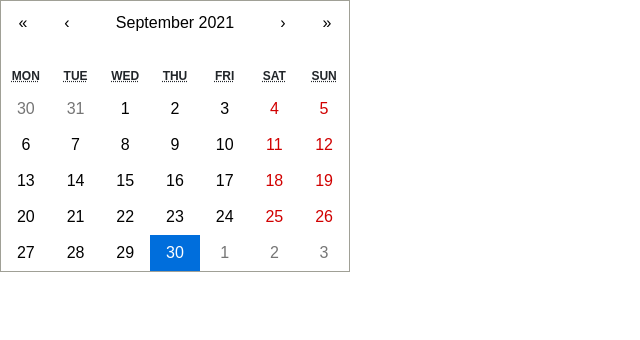
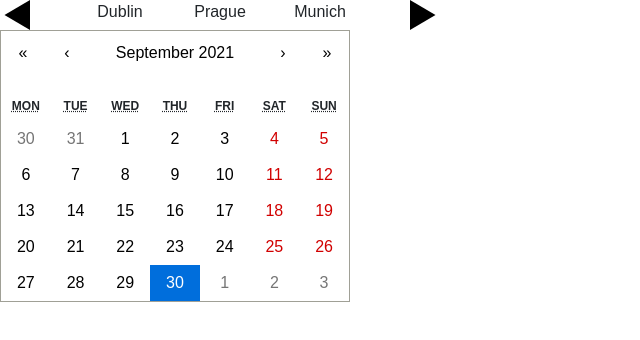
Before and after one commit to adrienWorkday/innovatopia, a React (Create React App) app in the folder social-web-app/: page / in a window 1280 px wide. Shown: the top 340 px of the page, without its empty margins (0-640 px from the left). Built offline with nearby package versions, Linux system fonts and the light colour scheme.

Commit message:
added slider to main / updated packages

```diff
--- a/social-web-app/src/App.js
+++ b/social-web-app/src/App.js
@@ -2,12 +2,15 @@ import './App.css';
 import 'react-calendar/dist/Calendar.css';
 
 import Calendar from 'react-calendar';
+import { Slider } from './Slider';
 import React, { useState } from 'react';
 
 function App() {
   const [value, onChange] = useState(new Date());
+  const offices = [{"officeName":"Dublin"}, {"officeName":"Prague"},{"officeName":"Munich"}]
   return (
     <div className="App">
+      {Slider(offices)}
       <Calendar
         onChange={onChange}
         value={value}
--- a/social-web-app/src/Slider.js
+++ b/social-web-app/src/Slider.js
@@ -1,25 +1,42 @@
 import { useState } from 'react';
-const offices = [{"location":"Dublin"}, {"location":"Prague"},{"location":"Munich"}]
+
+//list of offices to be pulled from the databse.
+const offices = [{"officeName":"Dublin"}, {"officeName":"Prague"},{"officeName":"Munich"}] //CHANGE ME!!!
 export const Slider = function(offices){
-
+    //constants used by the slider
     const width = 100;
     const [offset, setOffset] = useState(0);
+    const [currentOffice, setOffice] = useState("Dublin")
     const maxLength = width*offices.length - 250;
+
     return (
+        //root division containing the entire slider component
         <div class="slider-div" style={{display:"flex"}}>
-            <div className="triangle-container" style={{width:30, marginRight:20}} onClick= {function(){
-              if (offset < 0){
-                setOffset(offset+80);
-              }
-            }}>
-                <svg id="triangle" style={{transform:"rotate(-90deg)"}}viewBox="0 0 100 100">
+
+            {/*div containig the left arrow*/}
+            <div className="triangle-container" style={{width:30, marginRight:20}} onClick= {function(){if (offset < 0){setOffset(offset+80)}}}>
+                <svg id="triangle" style={{transform:"rotate(-90deg)"}} viewBox="0 0 100 100">
                         <polygon points="50 15, 100 100, 0 100"/>
                 </svg>
             </div>
+
+            {/*static container for all the offices*/}
             <div className="slides-container" style={{overflow:"hidden"}}>
+                {/*moving container for the offices*/}
               <div className="slides" style={{width: 3*width, display:"flex", marginLeft:20, marginRight:20, transition:"transform .35s ease-in-out", transform: "translateX("+offset+"px)"}}>
                   {offices.map(office => (
-                      <div className="office" key={office.location} style={{marginLeft:20, marginRight:20, width:width}}> {office.location}</div>
+                      //template div filled in by the offices array
+                      <div className="office" key={office.officeName} style={{marginLeft:20, marginRight:20, width:width, height:30}} onClick={function(){
+                          setOffice(office.officeName)
+                          console.log(office.officeName)
+
+
+                        //Function to select an office. The calendar must update to the chosen office (obtained with office.officeName)
+
+
+
+                        }}> {office.officeName}
+                      </div>
                   ))}
               </div>
             </div>
```
Also changed, not shown: 1 other file (tests, documents, lock files or other folders).
